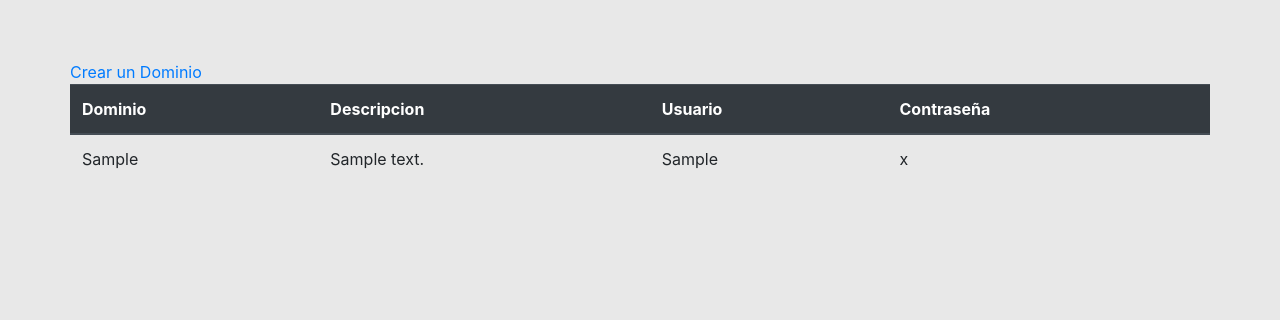
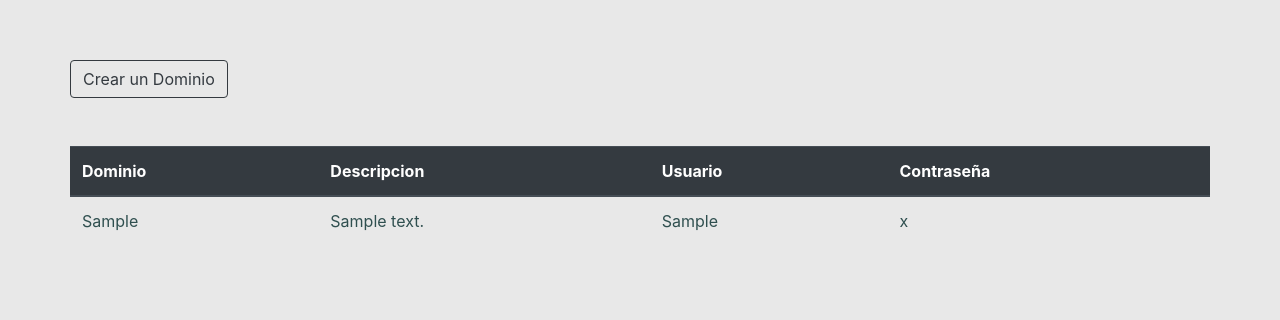
Before and after one commit to Gmrp22/PaginaWeb_Redes, a Django app: page /domains/domains/ in a window 1280 px wide. Shown: the part 56-376 px from the top of the page. Run offline with Django 3.2, Linux system fonts and the light colour scheme; a user stored in the database is signed in; tables that the repository leaves empty hold one stand-in row (values such as "Sample post"); some libraries are stand-ins or nearby versions.

Commit message:
Estilos boton y espacios

```diff
--- a/django/redes/domains/templates/domains/index.html
+++ b/django/redes/domains/templates/domains/index.html
@@ -3,7 +3,7 @@
 <div class="container-login">
   <div class="container">
     {% if user.is_authenticated %}
-    <h2>Hola! {{ user.username }}</h2>
+    <h2>Hola! &nbsp;{{ user.username }}</h2>
     {% else %}
     <h2>Por favor inicie sesión ó registrese</h2>
     {% endif %}
--- a/django/redes/domains/templates/domains/my_domains.html
+++ b/django/redes/domains/templates/domains/my_domains.html
@@ -2,8 +2,11 @@
 <div class="container-login">
   <div class="container container-login" style="text-aling: center">
     {% if domains %}
-    <a href="{% url 'domains:create_domain' %}">Crear un Dominio</a>
-    <table class="table">
+    <!-- <a href="{% url 'domains:create_domain' %}" >Crear un Dominio</a><br><br> -->
+    <button type="button" class="btn btn-outline-dark"
+    onclick="location.href='{% url 'domains:create_domain' %}'">
+    Crear un Dominio</button><br><br><br>
+    <table class="table" id="tabla1">
       <thead class="thead-dark">
         <tr>
           <th scope="col">Dominio</th>
@@ -12,7 +15,7 @@
           <th scope="col">Contraseña</th>
         </tr>
       </thead>
-      <tbody>
+      <tbody style="color: darkslategrey;">
         {% for domain in domains %}
         <tr>
           <td>{{ domain.domain }}</td>
```
